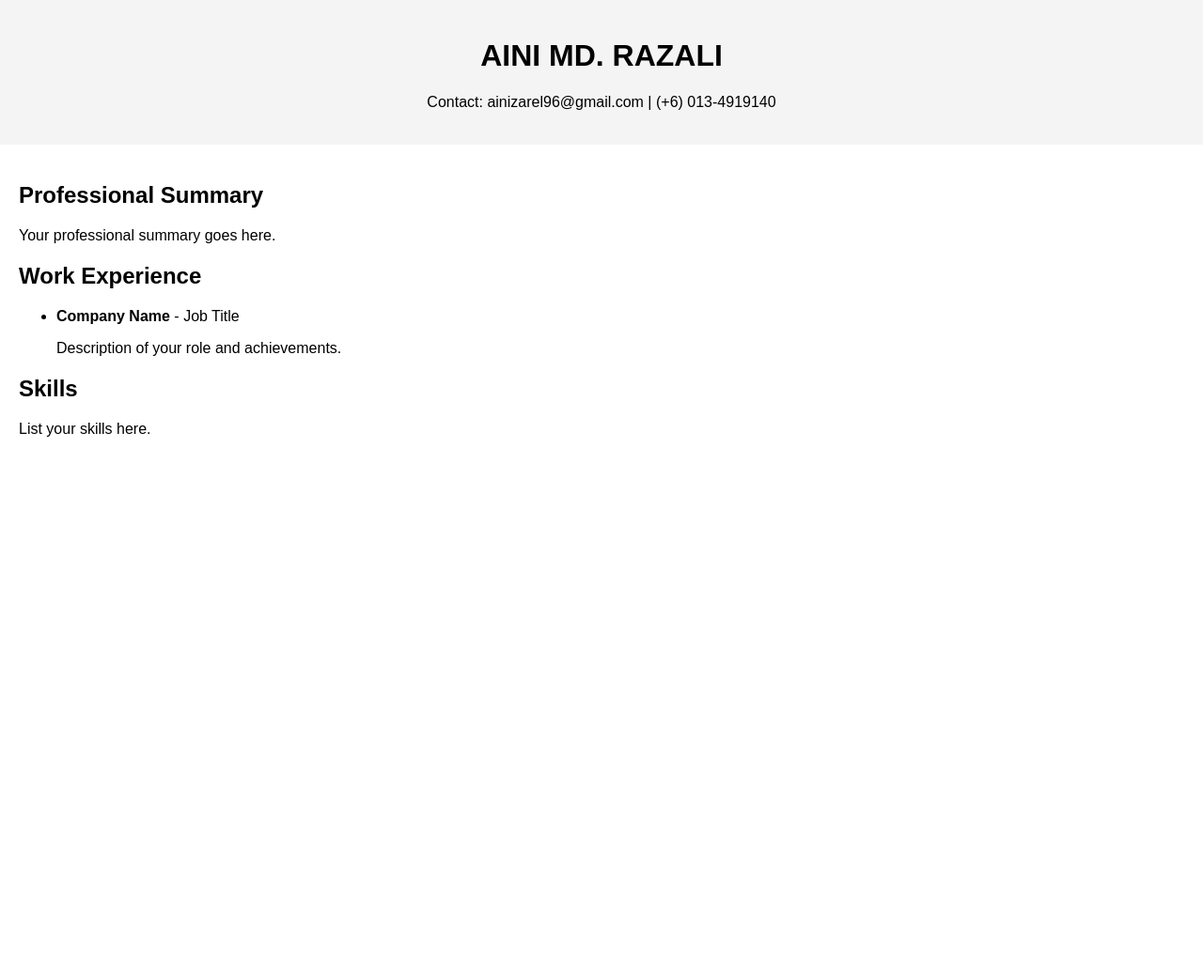
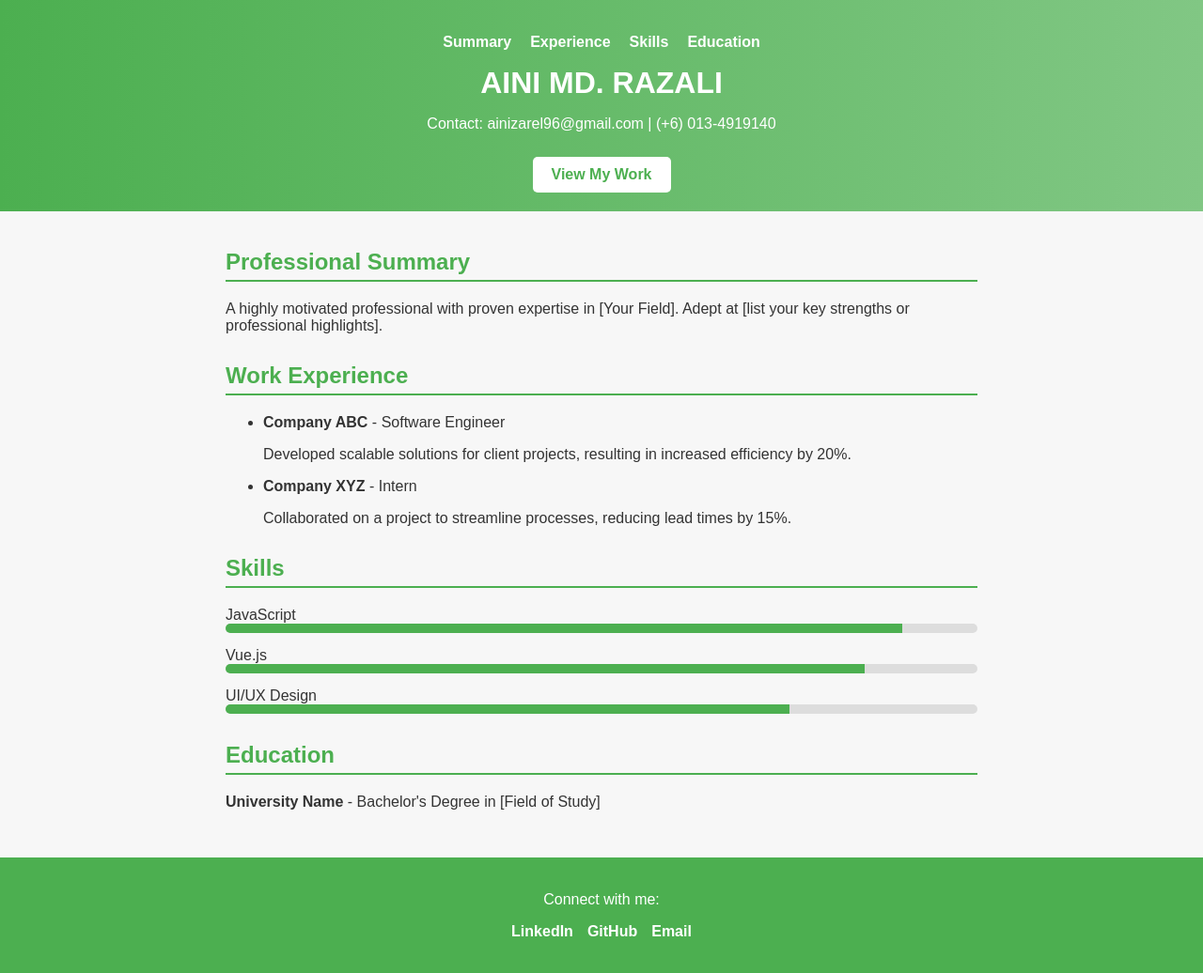
Before and after one commit to ainizarel/AiniMdRazali_CV, a Vue app: page / in a window 1280 px wide. Shown: the whole page at 94% size. Before the commit the page ends 800 px from the top, so only its background shows below. Built offline with nearby package versions, Linux system fonts and the light colour scheme.

Commit message:
style add

```diff
--- a/src/App.vue
+++ b/src/App.vue
@@ -1,53 +1,205 @@
 <template>
   <div id="app">
     <header>
-      <h1>AINI MD. RAZALI</h1>
-      <p>Contact: ainizarel96@gmail.com | (+6) 013-4919140</p>
+      <nav>
+        <ul>
+          <li><a href="#summary">Summary</a></li>
+          <li><a href="#experience">Experience</a></li>
+          <li><a href="#skills">Skills</a></li>
+          <li><a href="#education">Education</a></li>
+        </ul>
+      </nav>
+      <div class="intro">
+        <h1>AINI MD. RAZALI</h1>
+        <p>Contact: ainizarel96@gmail.com | (+6) 013-4919140</p>
+        <a class="action-btn" href="#summary">View My Work</a>
+      </div>
     </header>
     <main>
-      <section>
+      <section id="summary">
         <h2>Professional Summary</h2>
-        <p>Your professional summary goes here.</p>
+        <p>
+          A highly motivated professional with proven expertise in [Your Field]. Adept at [list your key strengths or professional highlights].
+        </p>
       </section>
-      <section>
+      <section id="experience">
         <h2>Work Experience</h2>
         <ul>
           <li>
-            <strong>Company Name</strong> - Job Title
-            <p>Description of your role and achievements.</p>
+            <strong>Company ABC</strong> - Software Engineer
+            <p>Developed scalable solutions for client projects, resulting in increased efficiency by 20%.</p>
+          </li>
+          <li>
+            <strong>Company XYZ</strong> - Intern
+            <p>Collaborated on a project to streamline processes, reducing lead times by 15%.</p>
           </li>
         </ul>
       </section>
-      <section>
+      <section id="skills">
         <h2>Skills</h2>
-        <p>List your skills here.</p>
+        <div class="skill">
+          <span>JavaScript</span>
+          <div class="progress-bar">
+            <div class="progress" style="width: 90%;"></div>
+          </div>
+        </div>
+        <div class="skill">
+          <span>Vue.js</span>
+          <div class="progress-bar">
+            <div class="progress" style="width: 85%;"></div>
+          </div>
+        </div>
+        <div class="skill">
+          <span>UI/UX Design</span>
+          <div class="progress-bar">
+            <div class="progress" style="width: 75%;"></div>
+          </div>
+        </div>
+      </section>
+      <section id="education">
+        <h2>Education</h2>
+        <p><strong>University Name</strong> - Bachelor's Degree in [Field of Study]</p>
       </section>
     </main>
+    <footer>
+      <p>Connect with me:</p>
+      <ul>
+        <li><a href="https://linkedin.com" target="_blank">LinkedIn</a></li>
+        <li><a href="https://github.com" target="_blank">GitHub</a></li>
+        <li><a href="mailto:ainizare96@gmail.com">Email</a></li>
+      </ul>
+    </footer>
   </div>
 </template>
 
 <script>
 export default {
-  name: 'App',
+  name: "App",
 };
 </script>
 
 <style>
-/* Add your CSS styles here */
+/* General Styles */
 body {
   font-family: Arial, sans-serif;
   margin: 0;
   padding: 0;
+  background-color: #f7f7f7;
+  color: #333;
+  scroll-behavior: smooth;
 }
+
+a {
+  text-decoration: none;
+  color: #4CAF50;
+}
+
+/* Header */
 header {
+  background: linear-gradient(to right, #4CAF50, #81C784);
+  color: white;
+  padding: 20px 0;
   text-align: center;
-  background-color: #f4f4f4;
-  padding: 20px;
 }
+
+nav ul {
+  list-style: none;
+  padding: 0;
+  display: flex;
+  justify-content: center;
+  gap: 20px;
+}
+
+nav ul li {
+  display: inline;
+}
+
+nav ul li a {
+  font-weight: bold;
+  color: white;
+  transition: color 0.3s;
+}
+
+nav ul li a:hover {
+  color: #f7f7f7;
+}
+
+.intro h1 {
+  margin: 0;
+}
+
+.action-btn {
+  display: inline-block;
+  margin-top: 10px;
+  padding: 10px 20px;
+  background-color: #fff;
+  color: #4CAF50;
+  border-radius: 5px;
+  font-weight: bold;
+  transition: background-color 0.3s, color 0.3s;
+}
+
+.action-btn:hover {
+  background-color: #4CAF50;
+  color: white;
+}
+
+/* Main Content */
 main {
   padding: 20px;
+  max-width: 800px;
+  margin: auto;
 }
+
 section {
-  margin-bottom: 20px;
+  margin-bottom: 30px;
+}
+
+section h2 {
+  color: #4CAF50;
+  border-bottom: 2px solid #4CAF50;
+  padding-bottom: 5px;
+}
+
+/* Skills Section */
+.skill {
+  margin-bottom: 15px;
+}
+
+.progress-bar {
+  background-color: #ddd;
+  border-radius: 5px;
+  overflow: hidden;
+}
+
+.progress {
+  background-color: #4CAF50;
+  height: 10px;
+}
+
+/* Footer */
+footer {
+  text-align: center;
+  padding: 20px;
+  background-color: #4CAF50;
+  color: white;
+}
+
+footer ul {
+  list-style: none;
+  padding: 0;
+  display: flex;
+  justify-content: center;
+  gap: 15px;
+}
+
+footer ul li a {
+  color: white;
+  font-weight: bold;
+  transition: color 0.3s;
+}
+
+footer ul li a:hover {
+  color: #81C784;
 }
 </style>
```
